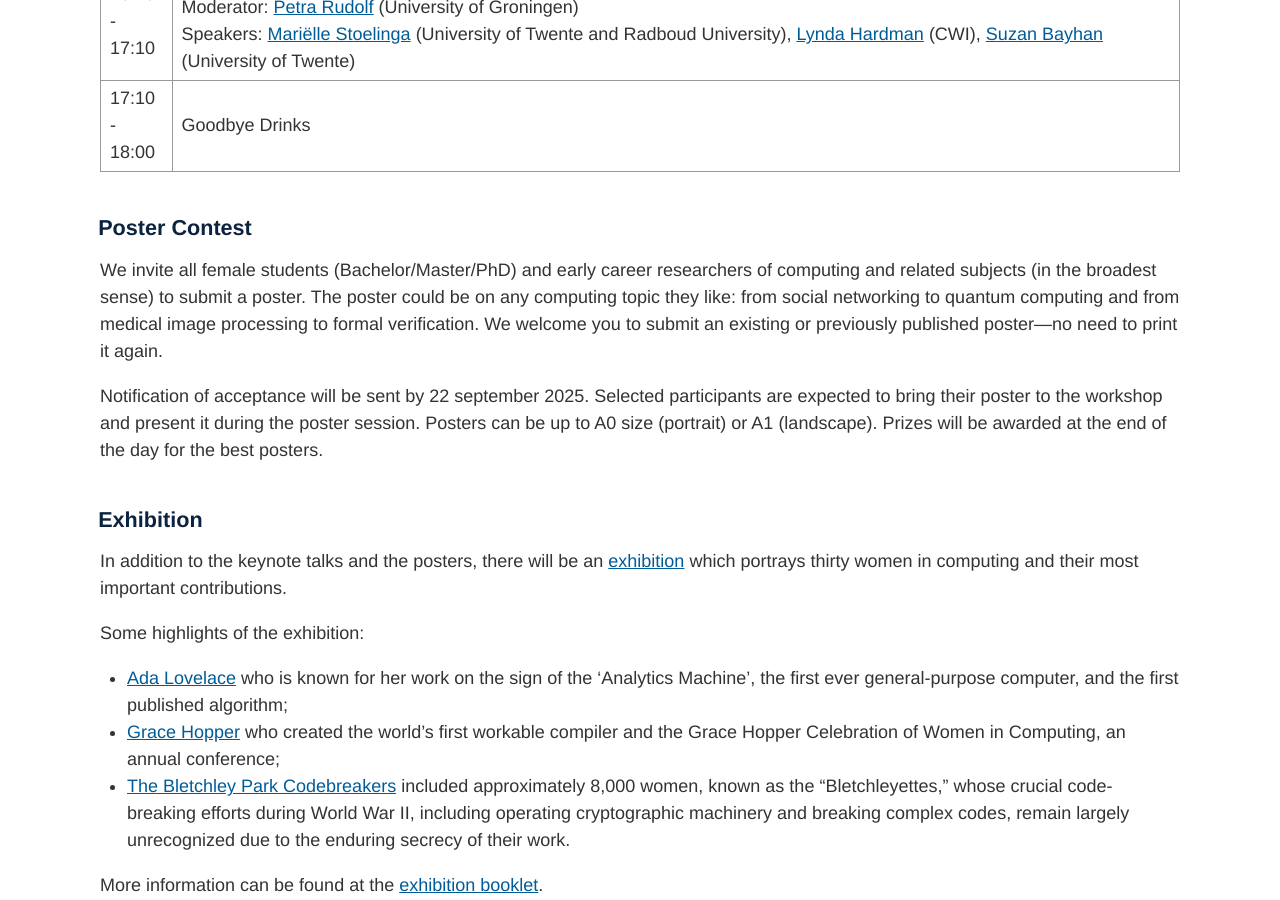
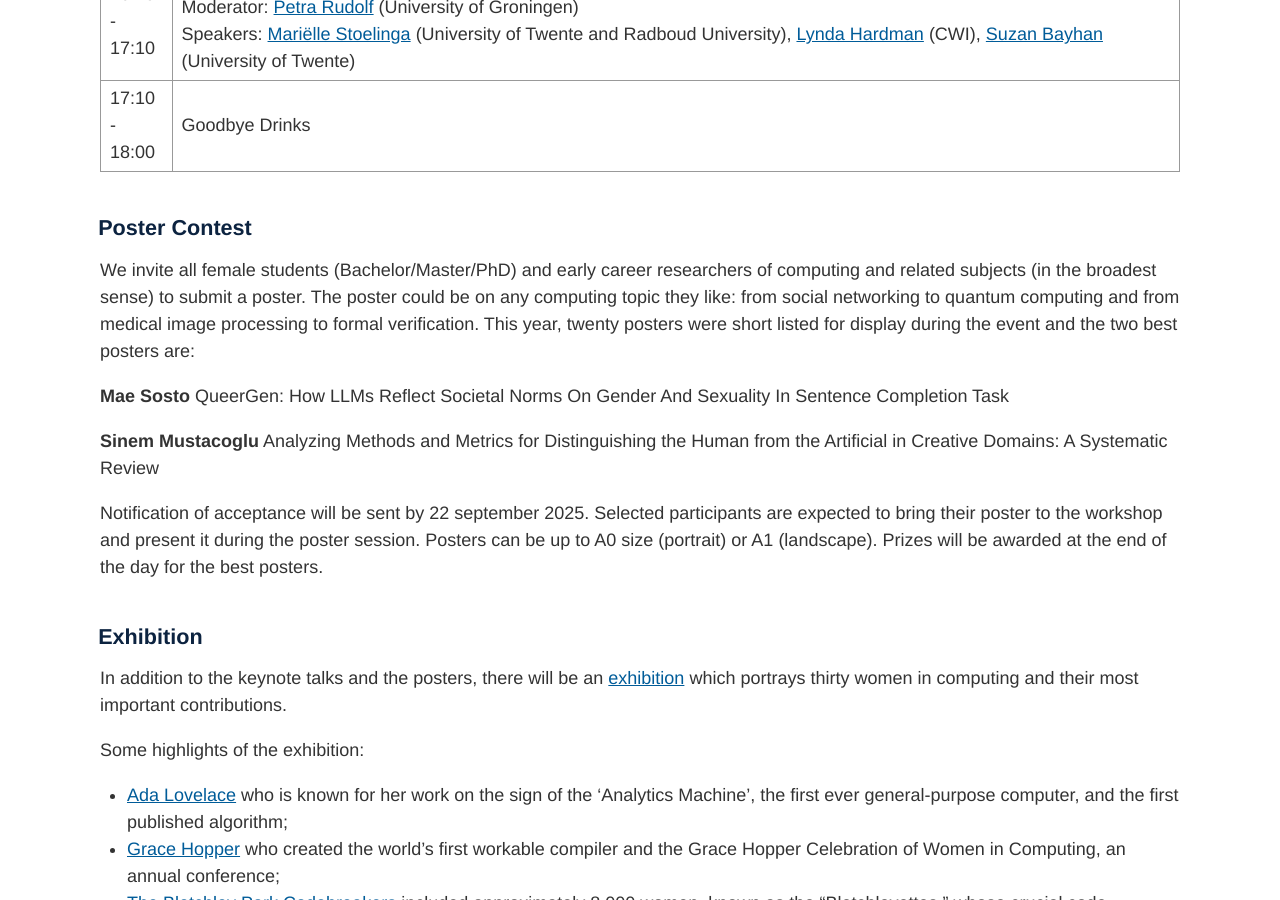
Before and after one commit to alice-and-eve/2025, a Jekyll site: the page built from index.md, in a window 1280 px wide and 900 px high, scrolled down 4069 px. Built offline with Jekyll 4.4.1, drawn with Linux system fonts in a browser that asks for light colours.

Commit message:
Update index.md

```diff
--- a/index.md
+++ b/index.md
@@ -72,7 +72,13 @@ REGISTRATION IS CLOSED!
 
 ## Poster Contest
 
-We invite all female students (Bachelor/Master/PhD) and early career researchers of computing and related subjects (in the broadest sense) to submit a poster. The poster could be on any computing topic they like: from social networking to quantum computing and from medical image processing to formal verification. We welcome you to submit an existing or previously published poster—no need to print it again.
+We invite all female students (Bachelor/Master/PhD) and early career researchers of computing and related subjects (in the broadest sense) to submit a poster. The poster could be on any computing topic they like: from social networking to quantum computing and from medical image processing to formal verification. This year, twenty posters were short listed for display during the event and the two best posters are:
+
+**Mae Sosto** QueerGen: How LLMs Reflect Societal Norms On Gender And Sexuality In Sentence Completion Task <br>
+
+**Sinem Mustacoglu** Analyzing Methods and Metrics for Distinguishing the Human from the Artificial in Creative Domains: A Systematic Review
+
+<!--We welcome you to submit an existing or previously published poster—no need to print it again.-->
 
 <!--To enter the poster contest, submit a **half-page abstract** (maximum **250 words**) describing your poster topic by **15 September 2025** via EasyChair: <a href="https://easychair.org/my/conference?conf=ae250" target="_blank" rel="noopener noreferrer">https://easychair.org/my/conference?conf=ae250</a>.
 
```
